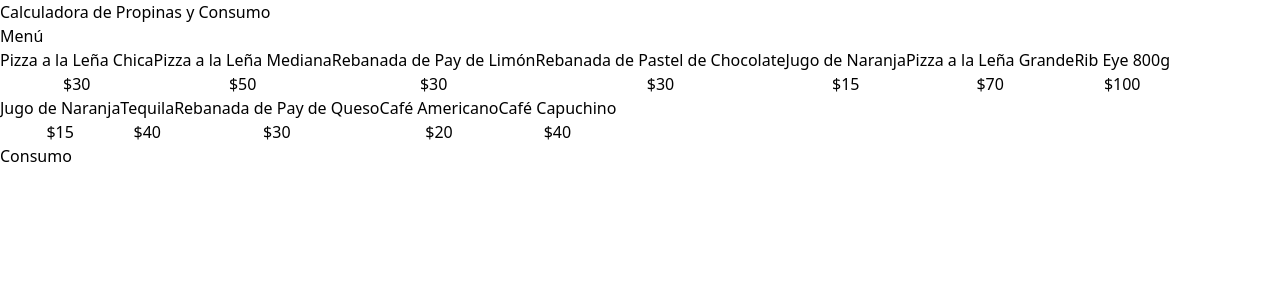
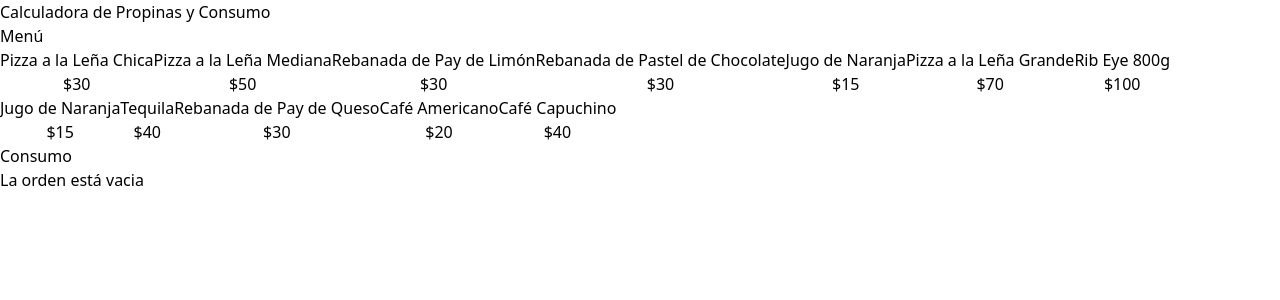
Before and after one commit to DanielMR-dev/CalculadoraPropinas-REACT-TypeScript, a React (Vite) app: page / in a window 1280 px wide. Shown: the top 300 px of the page. Built offline with nearby package versions, Linux system fonts and the light colour scheme.

Commit message:
Mostrando el Consumo de la orden

```diff
--- a/src/App.tsx
+++ b/src/App.tsx
@@ -1,10 +1,11 @@
 import MenuItem from "./components/MenuItem"
+import OrderContents from "./components/OrderContents"
 import { menuItems } from "./data/db"
 import useOrder from "./hooks/useOrder"
 
 function App() {
 
-  const { addItem } = useOrder()
+  const { order, addItem } = useOrder()
 
 
   return (
@@ -17,7 +18,7 @@
         <div className="p-5">
           <h2 className="text-4xl font-black">Menú</h2>
 
-          <div className="space-y-3 mt-10">
+          <div className="space-y-3 mt-10 rounded-lg">
             {menuItems.map(item => (
               <MenuItem
                 key={item.id}
@@ -29,8 +30,10 @@
 
         </div>
 
-        <div>
-          <h2>Consumo</h2>
+        <div className="border border-dashed border-slate-300 p-5 rounded-lg space-y-10">
+          <OrderContents
+            order={order}
+          />
         </div>
 
       </main>
--- a/src/components/MenuItem.tsx
+++ b/src/components/MenuItem.tsx
@@ -8,7 +8,7 @@
 export default function MenuItem({item, addItem} : MenuItemProps) { // Se aplica destructuring a la funcion de MenuItem, haciendo que deje de ser de tipo "any"
   return (
     <button
-      className="border-2 border-teal-400 hover:bg-teal-200 w-full p-3 flex justify-between"
+      className="border-2 border-teal-400 rounded-lg hover:bg-teal-200 w-full p-3 flex justify-between"
       onClick={() => addItem(item)} // Se agrega el item despues de dar click
     >
 
--- /dev/null
+++ b/src/components/OrderContents.tsx
@@ -0,0 +1,27 @@
+import { OrderItem } from "../types"
+
+type OrderContentsProps = {
+    order: OrderItem[]
+}
+
+export default function OrderContents({order} : OrderContentsProps) {
+  return (
+    <div>
+        <h2 className='font-black text-4xl'>Consumo</h2>
+
+        <div className="space-y-3 mt-5">
+            {order.length === 0 ?
+                <p className="text-center">La orden está vacia</p>
+            : (
+                order.map(item => (
+                    <div key={item.id}>
+                        <p>
+                            {item.id}
+                        </p>
+                    </div>
+                ))
+            )}
+        </div>
+    </div>
+  )
+}
--- a/src/hooks/useOrder.ts
+++ b/src/hooks/useOrder.ts
@@ -21,6 +21,7 @@
     }
 
     return {
+        order,
         addItem
     }
 }
```
